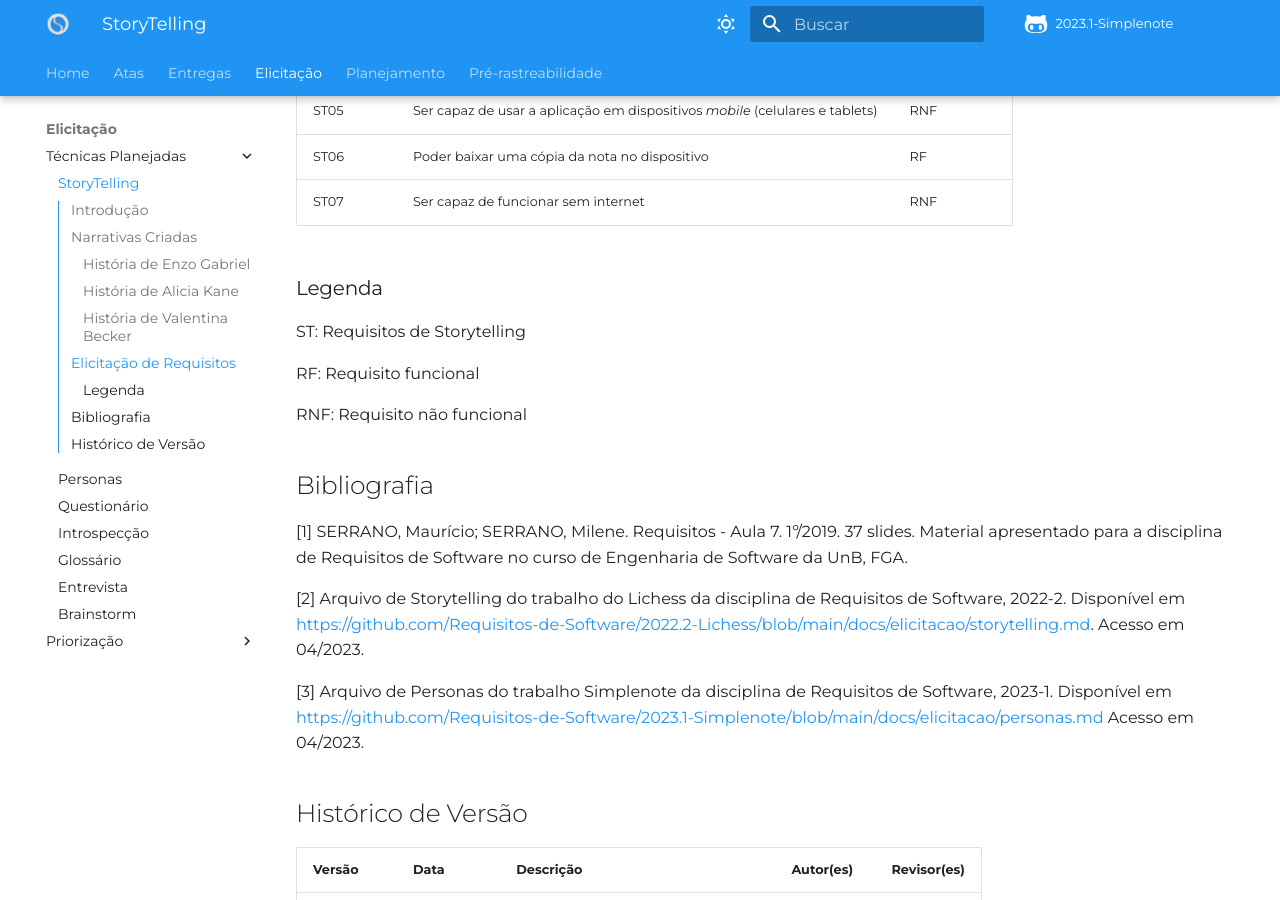
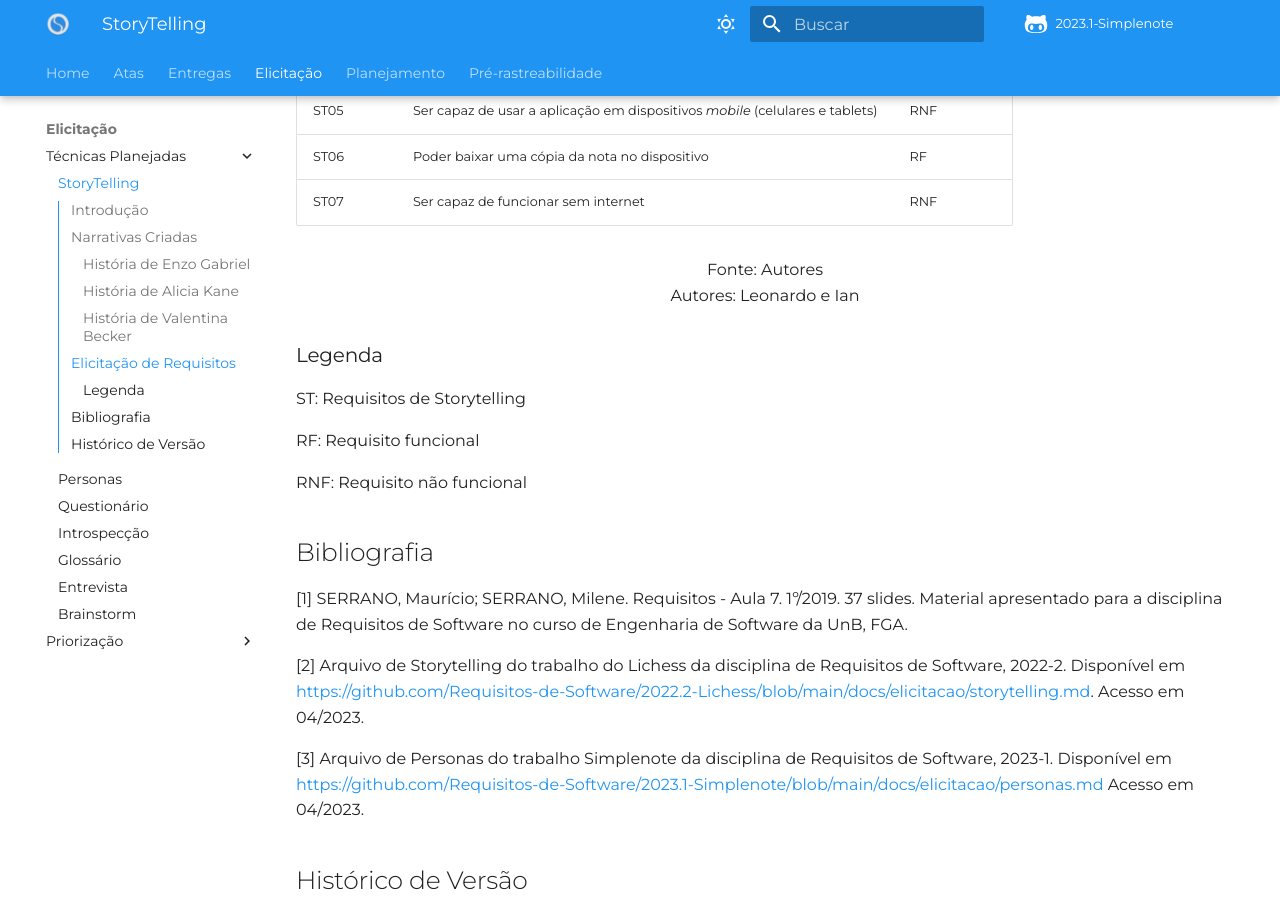
Before and after one commit to Requisitos-de-Software/2023.1-Simplenote, an MkDocs documentation site: the page built from docs/elicitacao/storytelling.md, in a window 1280 px wide and 900 px high, scrolled down 2523 px. Built offline with MkDocs 1.6.1 and Material for MkDocs 9.7.7, drawn with Linux system fonts in a browser that asks for light colours; some web fonts are replaced; comment, search, counter and statistics services are not loaded.

Commit message:
ajustes entregas

```diff
--- a/docs/elicitacao/storytelling.md
+++ b/docs/elicitacao/storytelling.md
@@ -49,6 +49,8 @@ Com base nas histórias criadas usando a técnica de storytelling, foi possível
 | ST06 | Poder baixar uma cópia da nota no dispositivo | RF |
 | ST07 | Ser capaz de funcionar sem internet | RNF |
 
+<p align="center"> Fonte: Autores <br> Autores: Leonardo e Ian </p>
+
 ### Legenda
 
 ST: Requisitos de Storytelling
```
